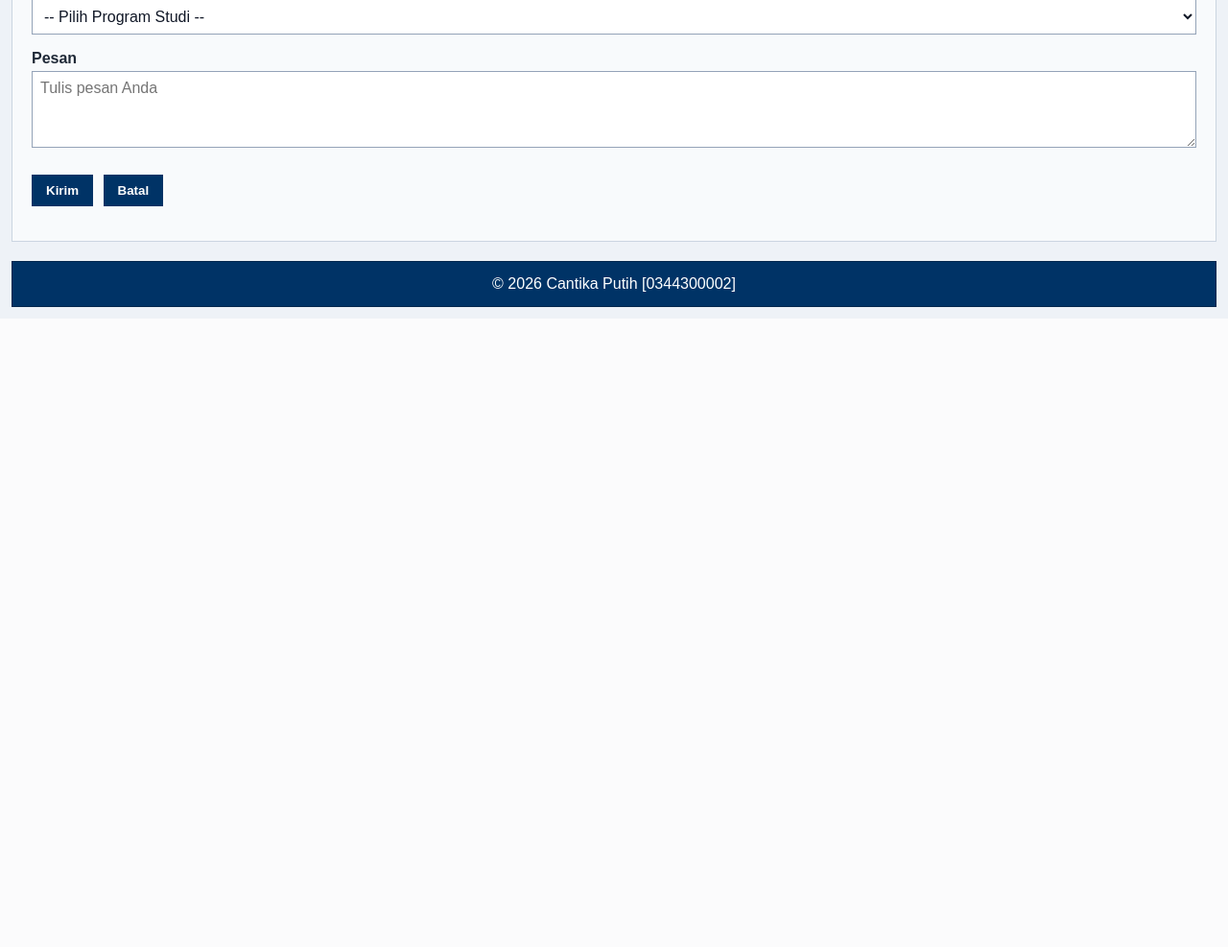
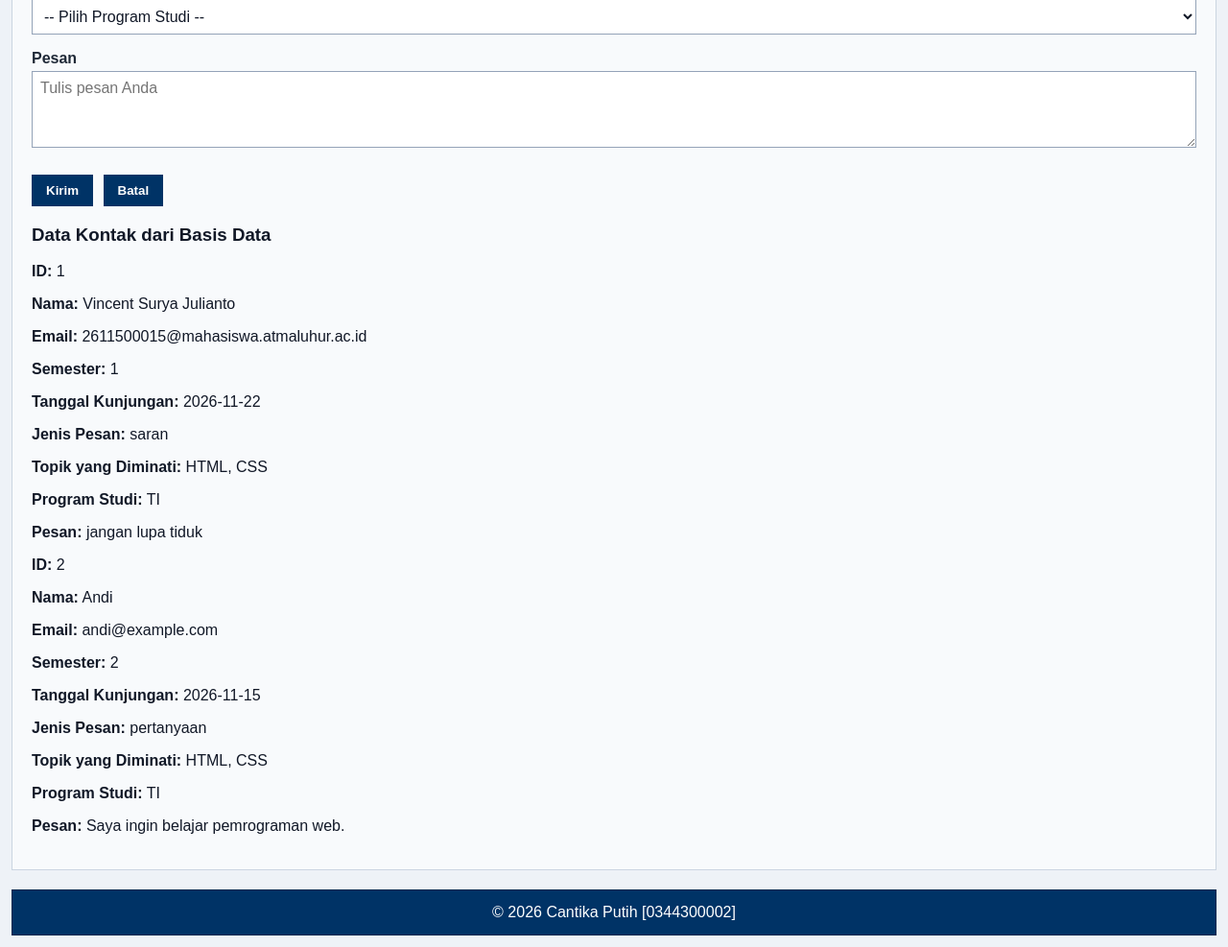
Before and after one commit to vincentSync/2611500015-PWD-TI1A-2627O, a PHP site: page / in a window 1280 px wide. Shown: the part 1705-2692 px from the top of the page at 96% size. Before the commit the page ends 2037 px from the top, so only its background shows below. Run offline with PHP 8.4, Linux system fonts and the light colour scheme; data comes from the database, SQL or seed files in the repository.

Commit message:
Menampilkan data kontak dari basis data

```diff
--- a/pertemuan-11/index.php
+++ b/pertemuan-11/index.php
@@ -282,51 +282,28 @@ $teknologiWeb = ["HTML", "CSS", "JavaScript", "PHP", "MySQL"];
 				<p class="form-feedback" data-form-feedback aria-live="polite"></p>
 			</form>
 
-			<?php if (isset($_SESSION["form_data"])): ?>
-				<?php
-				// Larik asosiatif untuk menghubungkan nama field dengan label.
-				/*
-				kunci larik tidak harus berupa angka.
-				Kunci dapat berupa teks yang memiliki makna tertentu.
-				*/
-				$labelMap = [
-					"nama"        => "Nama Lengkap",
-					"email"       => "Email",
-					"semester"    => "Semester",
-					"tanggal"     => "Tanggal Kunjungan",
-					"jenis_pesan" => "Jenis Pesan",
-					"prodi"       => "Program Studi",
-				];
-				?>
-				<article id="hasilKontak" class="submission-result" aria-live="polite">
-					<h3>Data Formulir yang Dikirim</h3>
+									<article id="hasilKontak" class="submission-result" aria-live="polite">
+				<h3>Data Kontak dari Basis Data</h3>
+				<?php if (count($dataKontak) > 0): ?>
+					<!-- Perulangan foreach untuk menampilkan data kontak. -->
+					<?php foreach ($dataKontak as $data): ?>
+						<section>
+							<p><strong>ID:</strong> <?= bersihkan($data["id"]); ?></p>
+							<p><strong>Nama:</strong> <?= bersihkan($data["nama"]); ?></p>
+							<p><strong>Email:</strong> <?= bersihkan($data["email"]); ?></p>
+							<p><strong>Semester:</strong> <?= bersihkan($data["semester"]); ?></p>
+							<p><strong>Tanggal Kunjungan:</strong> <?= bersihkan($data["tanggal"]); ?></p>
+							<p><strong>Jenis Pesan:</strong> <?= bersihkan($data["jenis_pesan"]); ?></p>
+							<p><strong>Topik yang Diminati:</strong> <?= bersihkan($data["minat"]); ?></p>
+							<p><strong>Program Studi:</strong> <?= bersihkan($data["prodi"]); ?></p>
+							<p><strong>Pesan:</strong> <?= nl2br(bersihkan($data["pesan"])); ?></p>
+						</section>
+					<?php endforeach; ?>
+				<?php else: ?>
+					<p>Belum ada data kontak yang tersimpan.</p>
+				<?php endif; ?>
+			</article>
 
-					<?php foreach ($labelMap as $key => $label): ?>
-						<p><strong><?= bersihkan($label); ?>:</strong> <?= bersihkan($_SESSION["form_data"][$key]); ?></p>
-					<?php endforeach; ?>
-
-					<?php
-					/*
-						$key untuk mendapatkan kunci larik.
-						$label untuk mendapatkan nilai larik.
-						$key untuk mengakses data formulir pada $_SESSION["form_data"].
-					*/
-					?>
-
-					<p><strong>Topik yang Diminati:</strong></p>
-					<?php if (count($_SESSION["form_data"]["minat"]) > 0): ?>
-						<ul>
-							<?php foreach ($_SESSION["form_data"]["minat"] as $topik): ?>
-								<li><?= bersihkan($topik); ?></li>
-							<?php endforeach; ?>
-						</ul>
-					<?php else: ?>
-						<p>Belum ada topik yang dipilih.</p>
-					<?php endif; ?>
-
-					<p><strong>Pesan:</strong> <?= nl2br(bersihkan($_SESSION["form_data"]["pesan"])); ?></p>
-				</article>
-			<?php endif; ?>
 		</section>
 	</main>
 
```
Also changed, not shown: pertemuan-11/README.md.
